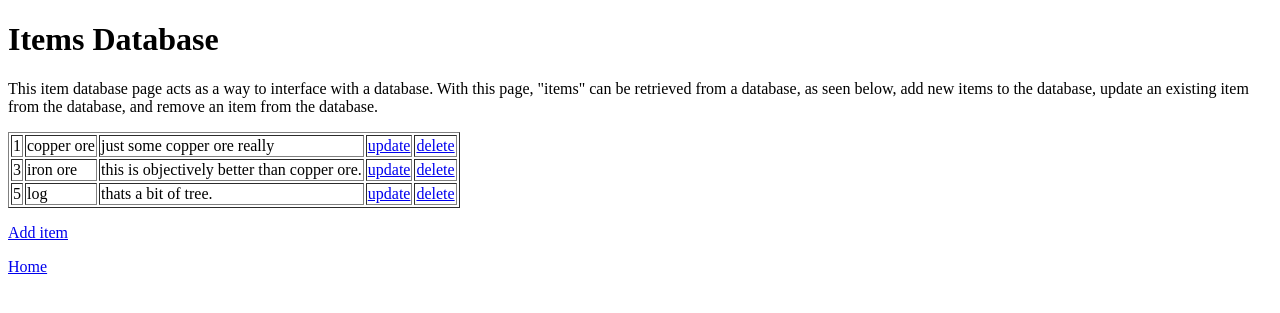
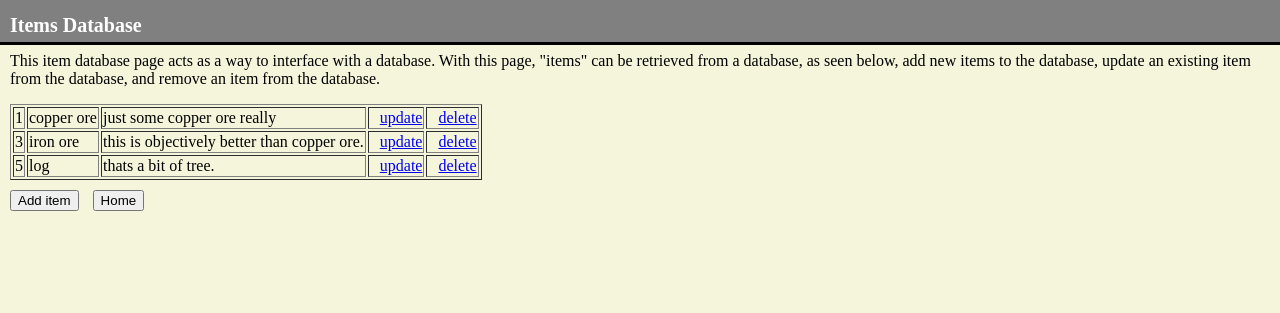
Before and after one commit to Jamie-Carter-GitHub/Learning-Django, a Django app: page /django/ in a window 1280 px wide. Shown: the top 313 px of the page. Run offline with Django 3.2, Linux system fonts and the light colour scheme; data comes from the database, SQL or seed files in the repository.

Commit message:
Adding CSS
added some basic CSS styling to the main pages for each of the two apps.

```diff
--- /dev/null
+++ b/djangoproject/items/static/items/index.css
@@ -0,0 +1,37 @@
+.header {
+	margin-left:0%;
+    text-align: justify;
+	height: 40px;
+    padding: 1em;
+    background: gray;
+	padding-left:10px;
+    padding-bottom: 1px;
+    padding-top: 1px;
+	border-color:black;
+	border-bottom-style: solid;
+	position: fixed;
+	width: 100%;
+	color:white;
+}
+body
+{
+	margin:0;
+	background-color:beige;
+}
+h1
+{
+	font-size: 20px;
+}
+p
+{
+    margin-left:10px;
+}
+a
+{
+    margin-left:10px;
+}
+table
+{
+    margin-left:10px;
+    margin-bottom:10px;
+}
--- a/djangoproject/items/templates/index.html
+++ b/djangoproject/items/templates/index.html
@@ -1,8 +1,15 @@
 <!DOCTYPE html>
+{% load static %}
 <HTML>
+    <head>
+        <link rel="stylesheet" href="{% static 'items/index.css' %}">
+    </head>
 <body>
 
-<h1>Items Database</h1>
+<div class = "header">
+    <h1>Items Database</h1>
+</div>
+<br></br>
 <p>This item database page acts as a way to interface with a database.
 With this page, "items" can be retrieved from a database, as seen below,
 add new items to the database, update an existing item from the database,
@@ -21,13 +28,9 @@ and remove an item from the database.
 {% endfor %}
 </table>
 
-<p>
-    <a href="add/">Add item</a>
-</p>
+<a href="add/"><button>Add item</button></a>
 
-<p>
-    <a href="..">Home</a>
-</p>
+<a href="/"><button>Home</button></a>
 
 </body>
 </HTML>
```
Also changed, not shown: djangoproject/home/static/home/home.css (added, +32 -0 lines), djangoproject/home/templates/home.html (+9 -3 lines).
